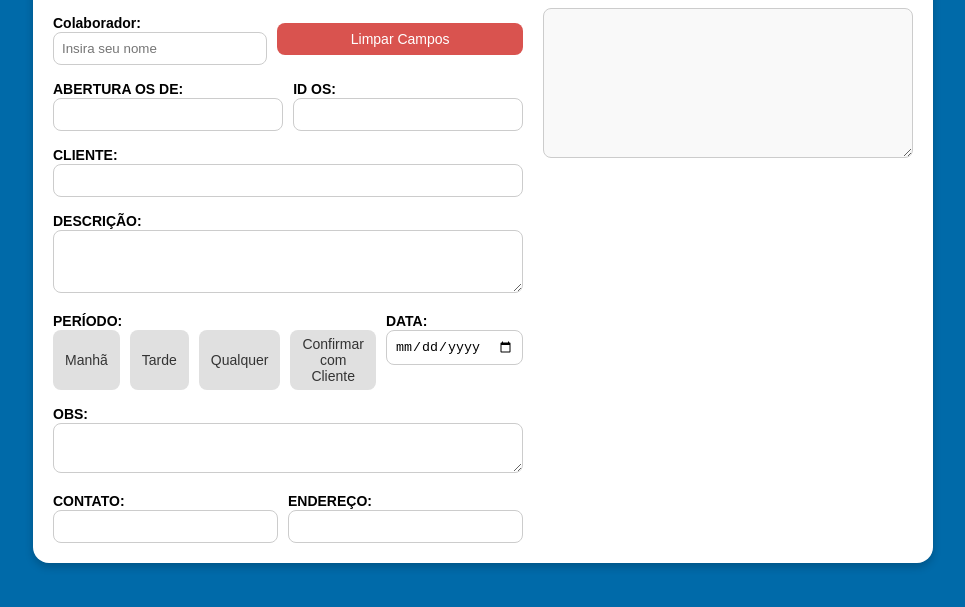
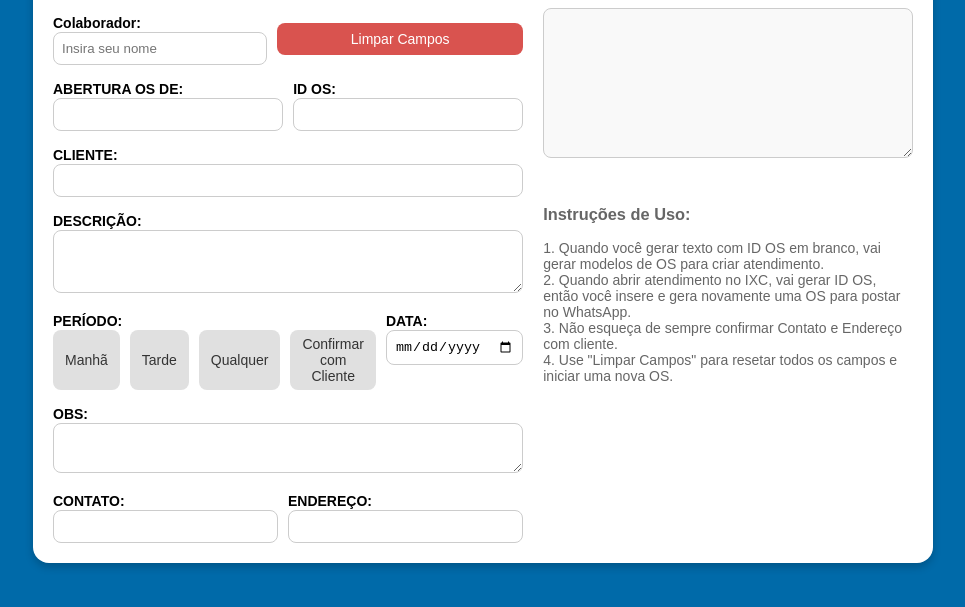
Before and after one commit to JorgeFreeWayProjects/Gerador-OS, a plain HTML site: page index.html in a window 1280 px wide. Shown: the part 159-766 px from the top of the page, without its empty margins (157-1122 px from the left). Drawn offline with Linux system fonts and the light colour scheme.

Commit message:
Update index.html

```diff
--- a/index.html
+++ b/index.html
@@ -140,6 +140,11 @@
             display: none;
             font-size: 16px;
         }
+        .instructions {
+            margin-top: 15px;
+            font-size: 14px;
+            color: #666;
+        }
     </style>
 </head>
 <body>
@@ -215,6 +220,16 @@
                 <button onclick="copyToClipboard()">Copiar Texto</button>
             </div>
             <textarea id="output" readonly></textarea>
+            <!-- Adição da área de instruções -->
+            <div class="instructions">
+                <h3>Instruções de Uso:</h3>
+                <p>
+                    1. Quando você gerar texto com ID OS em branco, vai gerar modelos de OS para criar atendimento.<br>
+                    2. Quando abrir atendimento no IXC, vai gerar ID OS, então você insere e gera novamente uma OS para postar no WhatsApp.<br>
+                    3. Não esqueça de sempre confirmar Contato e Endereço com cliente.<br>
+                    4. Use "Limpar Campos" para resetar todos os campos e iniciar uma nova OS.
+                </p>
+            </div>
         </div>
     </div>
 
```
